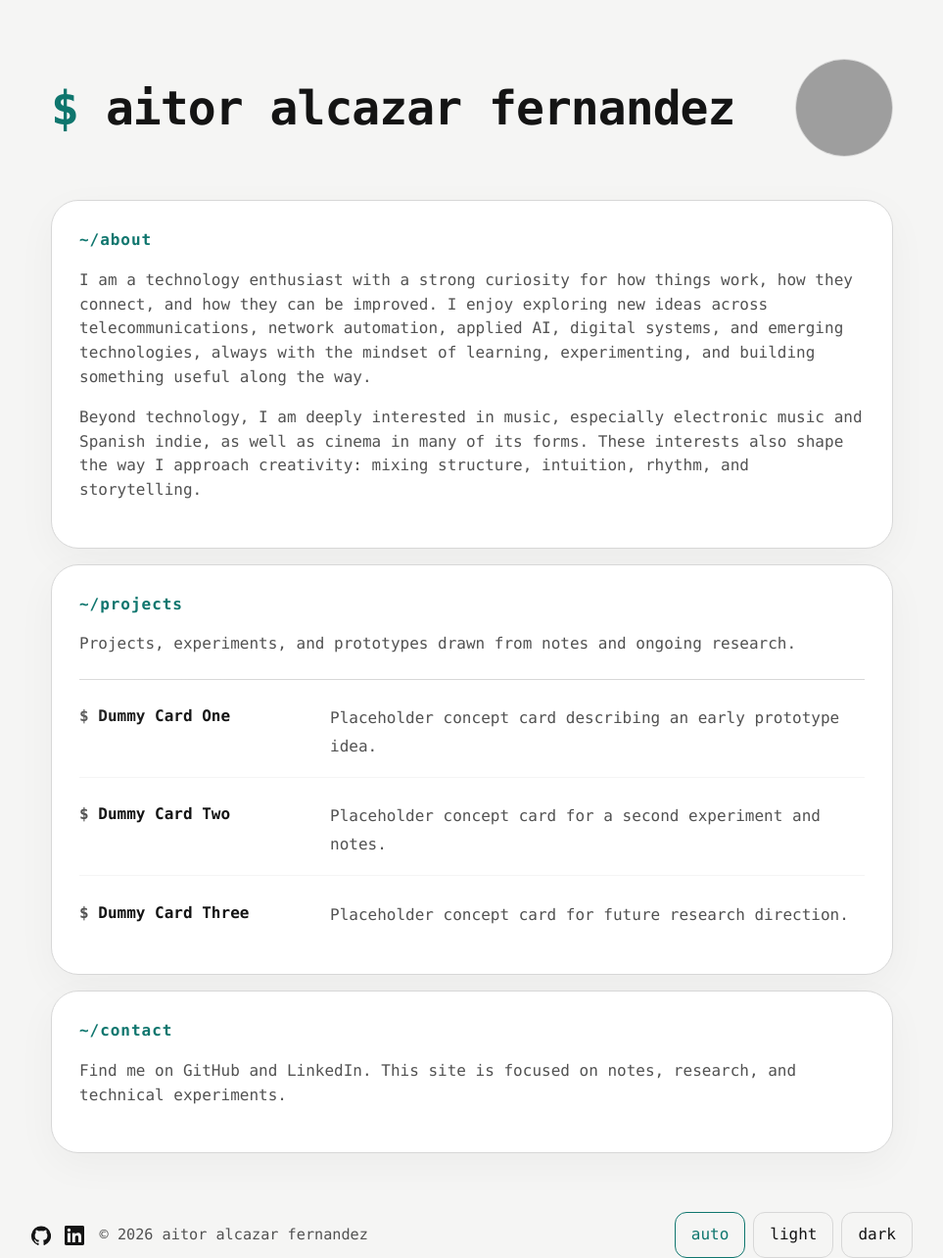
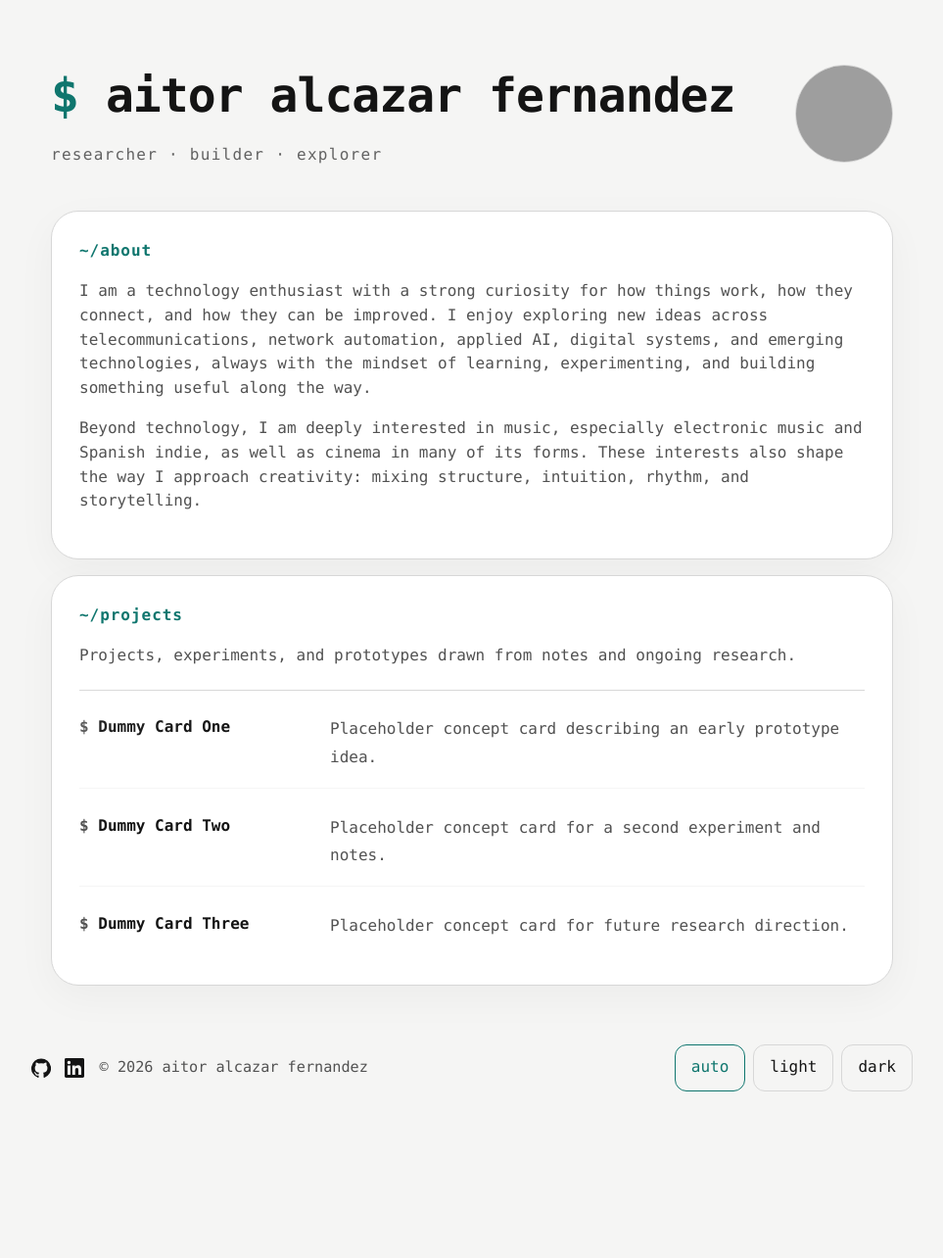
Before and after one commit to aitor-alcazar/aitor-alcazar.github.io, a Jekyll site: the page built from index.md, in a window 1280 px wide. Shown: the whole page at 98% size, without its empty margins (158-1121 px from the left). Built offline with Jekyll 4.4.1, drawn with Linux system fonts in a browser that asks for light colours; after the commit the page ends 1114 px from its top, so only the background shows below that; grey boxes are pictures that could not be loaded.

Commit message:
Refactoring and subtitle

```diff
--- a/_layouts/home.html
+++ b/_layouts/home.html
@@ -5,6 +5,7 @@ layout: default
   <div class="hero-top">
     <div>
       <h1 class="page-title">aitor alcazar fernandez</h1>
+      <p class="hero-subtitle">researcher · builder · explorer</p>
     </div>
     <img src="{{ '/assets/images/aitor.png' | relative_url }}" alt="Profile image of aitor alcazar fernandez" class="profile-image" />
   </div>
@@ -27,9 +28,3 @@ layout: default
   <p class="section-copy">Projects, experiments, and prototypes drawn from notes and ongoing research.</p>
   {% include card-grid.html cards=site.data.cards %}
 </section>
-
-
-<section id="contact" class="section section-block">
-  <h2>~/contact</h2>
-  <p class="section-copy">Find me on GitHub and LinkedIn. This site is focused on notes, research, and technical experiments.</p>
-</section>
--- a/assets/css/styles.css
+++ b/assets/css/styles.css
@@ -162,6 +162,14 @@ h2,
 .empty-note,
 .entry-meta {
   color: var(--muted);
+}
+
+.hero-subtitle {
+  margin: 0.75rem 0 0;
+  color: rgba(82, 82, 82, 0.9);
+  font-size: 1rem;
+  letter-spacing: 0.08em;
+  text-transform: lowercase;
 }
 
 .hero-copy {
```
Also changed, not shown: _includes/card-carousel.html (deleted, +0 -40 lines), _includes/header.html (deleted, +0 -13 lines).
